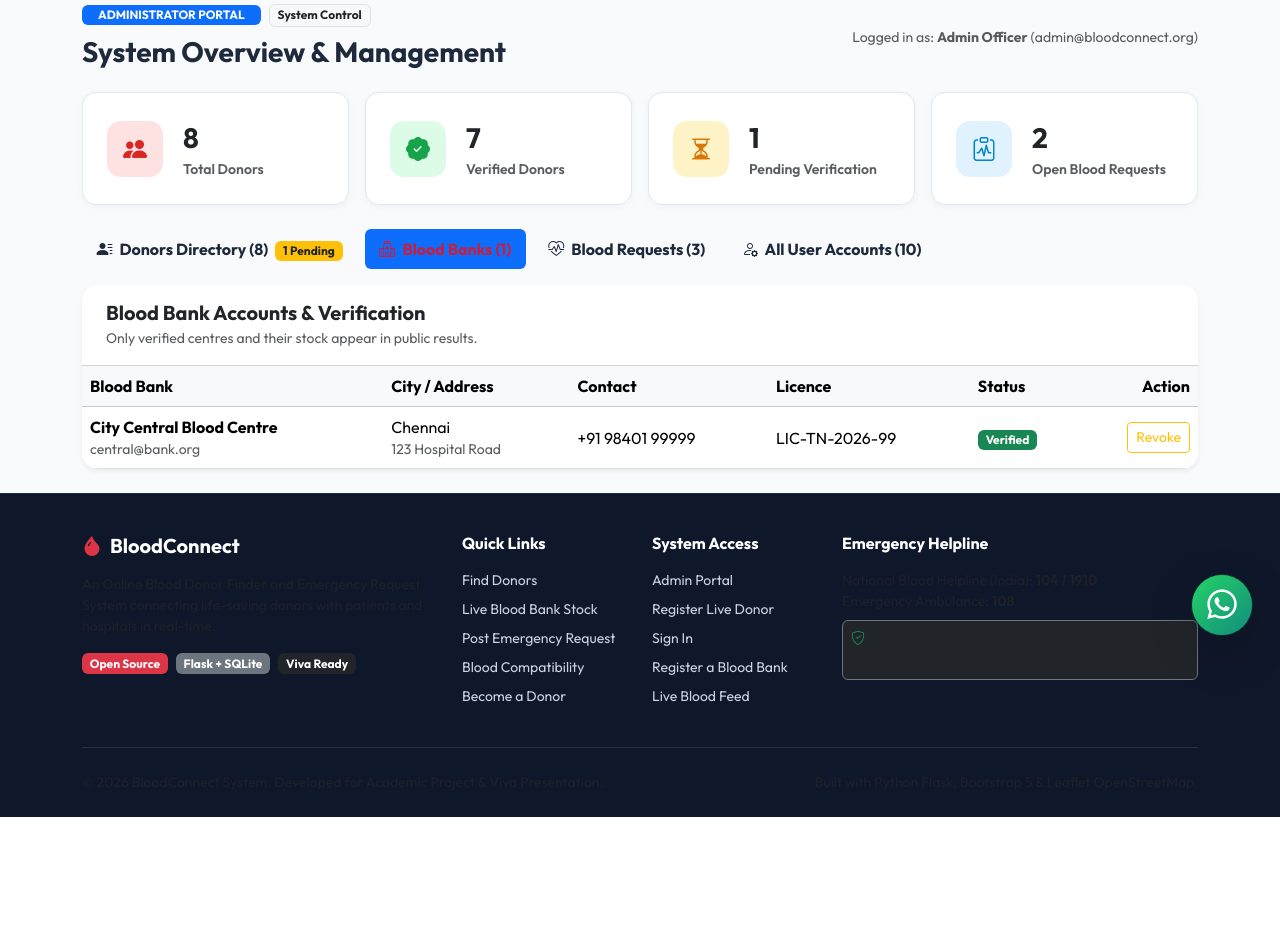
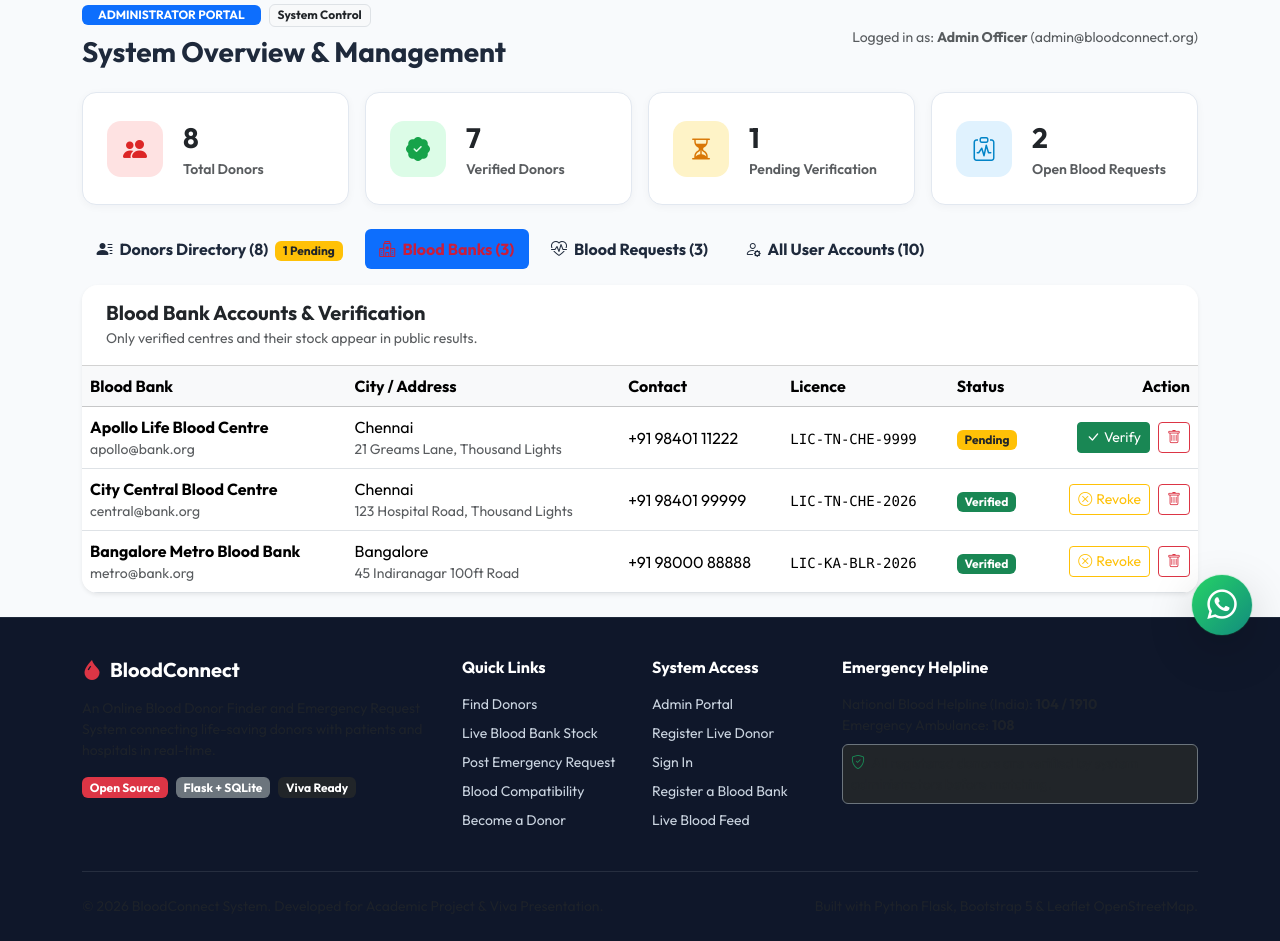
Before and after one commit to fakecroaz0714/blood-bank, a Flask app: page /admin in a window 1280 px wide, after a click that opens the changed part. Shown: the part 137-1078 px from the top of the page. Before the commit the page ends 954 px from the top, so only its background shows below. Run offline with Flask 3, Linux system fonts and the light colour scheme; a user stored in the database is signed in; data comes from the database, SQL or seed files in the repository; some libraries are stand-ins or nearby versions.

Commit message:
Fix backend features: auto-init schema, blood bank deletion, demo quick-login, and test suite

```diff
--- a/app.py
+++ b/app.py
@@ -24,16 +24,19 @@ app.config['SECRET_KEY'] = secret_val
 _blood_bank_schema_ready = False
 
 @app.before_request
-def ensure_live_inventory_schema():
-    """Apply the additive inventory schema once per app instance, including on Vercel."""
+def ensure_database_schema_ready():
+    """Ensure base database schema and blood bank tables are prepared once per app instance."""
     global _blood_bank_schema_ready
     if not _blood_bank_schema_ready:
-        # Vercel's deployment bundle is read-only. Never try to migrate its SQLite file.
-        # A managed Postgres URL is required for persistent production inventory.
-        if os.environ.get('VERCEL') == '1' and not is_using_postgres():
-            app.logger.info('Persistent Postgres is not configured; using local temporary storage.')
-            _blood_bank_schema_ready = True
-            return
+        try:
+            row = query_db("SELECT COUNT(*) as cnt FROM users", one=True)
+        except Exception:
+            row = None
+        if row is None:
+            try:
+                init_db()
+            except Exception as e:
+                app.logger.warning(f"Could not initialize base schema: {e}")
         try:
             ensure_blood_bank_tables()
         except Exception as e:
@@ -51,8 +54,8 @@ def vercel_subpath_redirect(subpath):
     return redirect('/' + subpath.lstrip('/'))
 
 def inventory_database_available():
-    """SQLite is supported locally; Vercel needs writable, shared Postgres storage."""
-    return not (os.environ.get('VERCEL') == '1' and not is_using_postgres())
+    """Returns True indicating blood bank inventory storage is enabled."""
+    return True
 
 def inventory_database_setup_response():
     return render_template('database_setup.html'), 503
@@ -217,12 +220,29 @@ def quick_login(role):
     target_emails = {
         'admin': 'admin@bloodconnect.org',
         'donor': 'donor@bloodconnect.org',
-        'requester': 'requester@bloodconnect.org'
+        'requester': 'requester@bloodconnect.org',
+        'blood_bank': 'central@bank.org',
+        'bank': 'central@bank.org'
     }
     email = target_emails.get(role_clean)
     if not email:
         flash('Invalid demo role.', 'danger')
         return redirect(url_for('login'))
+
+    if role_clean in ('blood_bank', 'bank'):
+        bank = query_db("SELECT * FROM blood_banks WHERE LOWER(email) = LOWER(?)", (email,), one=True)
+        if not bank:
+            bank = query_db("SELECT * FROM blood_banks ORDER BY id ASC LIMIT 1", one=True)
+        if bank:
+            session.clear()
+            session['user_role'] = 'blood_bank'
+            session['user_name'] = bank['name']
+            session['user_email'] = bank['email']
+            session['blood_bank_id'] = bank['id']
+            flash(f'Logged in as {bank["name"]} (BLOOD BANK) for demonstration.', 'success')
+            return redirect(url_for('blood_bank_dashboard'))
+        flash('No blood bank accounts found in database. Please register one first.', 'warning')
+        return redirect(url_for('blood_bank_login'))
 
     user = query_db("SELECT * FROM users WHERE LOWER(email) = LOWER(?)", (email,), one=True)
     if not user:
@@ -1001,6 +1021,17 @@ def admin_verify_blood_bank(bank_id):
     flash(f'{bank["name"]} verification ' + ('approved.' if new_status else 'revoked.'), 'success' if new_status else 'info')
     return redirect(url_for('admin_dashboard'))
 
+@app.route('/admin/blood-bank/<int:bank_id>/delete', methods=['POST'])
+@admin_required
+def admin_delete_blood_bank(bank_id):
+    bank = query_db('SELECT id, name FROM blood_banks WHERE id = ?', (bank_id,), one=True)
+    if bank:
+        execute_db('DELETE FROM blood_banks WHERE id = ?', (bank_id,))
+        flash(f'Blood bank "{bank["name"]}" deleted.', 'success')
+    else:
+        flash('Blood bank record not found.', 'danger')
+    return redirect(url_for('admin_dashboard'))
+
 @app.route('/admin/donor/<int:donor_id>/verify', methods=['POST'])
 @admin_required
 def admin_verify_donor(donor_id):
--- a/schema.sql
+++ b/schema.sql
@@ -1,6 +1,9 @@
 -- BloodConnect SQLite Database Schema
 -- Compatible with SQLite 3
 
+-- Clean existing tables if any
+DROP TABLE IF EXISTS blood_bank_stock;
+DROP TABLE IF EXISTS blood_banks;
 DROP TABLE IF EXISTS notifications;
 DROP TABLE IF EXISTS blood_requests;
 DROP TABLE IF EXISTS donors;
--- a/schema_supabase.sql
+++ b/schema_supabase.sql
@@ -4,6 +4,8 @@
 -- ==========================================================
 
 -- Clean existing tables if any
+DROP TABLE IF EXISTS blood_bank_stock CASCADE;
+DROP TABLE IF EXISTS blood_banks CASCADE;
 DROP TABLE IF EXISTS notifications CASCADE;
 DROP TABLE IF EXISTS blood_requests CASCADE;
 DROP TABLE IF EXISTS donors CASCADE;
--- a/templates/admin_dashboard.html
+++ b/templates/admin_dashboard.html
@@ -180,9 +180,25 @@
                     <thead class="table-light"><tr><th>Blood Bank</th><th>City / Address</th><th>Contact</th><th>Licence</th><th>Status</th><th class="text-end">Action</th></tr></thead>
                     <tbody>{% for bank in blood_banks %}<tr>
                         <td><strong>{{ bank.name }}</strong><div class="small text-muted">{{ bank.email }}</div></td>
-                        <td>{{ bank.city }}<div class="small text-muted">{{ bank.address }}</div></td><td>{{ bank.phone }}</td><td>{{ bank.license_number }}</td>
+                        <td>{{ bank.city }}<div class="small text-muted">{{ bank.address }}</div></td>
+                        <td>{{ bank.phone }}</td>
+                        <td><span class="font-monospace small">{{ bank.license_number }}</span></td>
                         <td>{% if bank.is_verified %}<span class="badge bg-success">Verified</span>{% else %}<span class="badge bg-warning text-dark">Pending</span>{% endif %}</td>
-                        <td class="text-end"><form method="POST" action="{{ url_for('admin_verify_blood_bank', bank_id=bank.id) }}"><button class="btn btn-sm {% if bank.is_verified %}btn-outline-warning{% else %}btn-success{% endif %}" type="submit">{% if bank.is_verified %}Revoke{% else %}Verify centre{% endif %}</button></form></td>
+                        <td class="text-end">
+                            <div class="d-inline-flex gap-2">
+                                <form method="POST" action="{{ url_for('admin_verify_blood_bank', bank_id=bank.id) }}">
+                                    <button class="btn btn-sm {% if bank.is_verified %}btn-outline-warning{% else %}btn-success{% endif %}" type="submit">
+                                        {% if bank.is_verified %}<i class="bi bi-x-circle me-1"></i>Revoke{% else %}<i class="bi bi-check-lg me-1"></i>Verify{% endif %}
+                                    </button>
+                                </form>
+                                <form method="POST" action="{{ url_for('admin_delete_blood_bank', bank_id=bank.id) }}" onsubmit="return confirm('Are you sure you want to delete this blood bank?');">
+                                    <button class="btn btn-sm btn-outline-danger" type="submit" title="Delete Blood Bank">
+                                        <i class="bi bi-trash"></i>
+                                    </button>
+                                </form>
+                            </div>
+                        </td>
+
                     </tr>{% else %}<tr><td colspan="6" class="text-center py-4 text-muted">No blood banks have registered yet.</td></tr>{% endfor %}</tbody>
                 </table></div>
             </div>
```
Also changed, not shown: seed_data.py (+33 -0 lines), tests/test_app.py (+22 -13 lines), bloodconnect.db.
